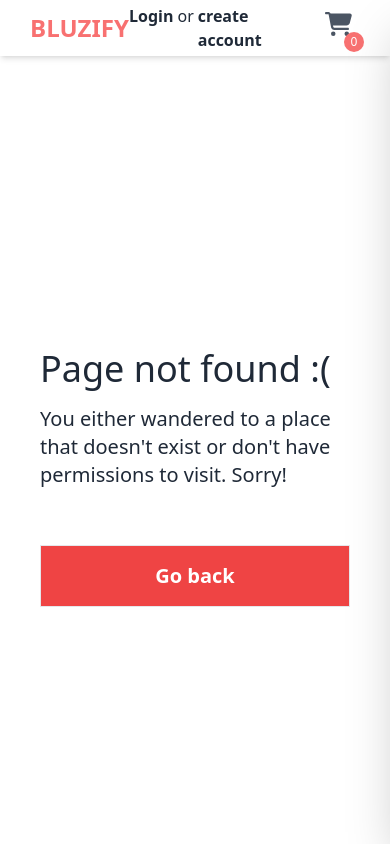
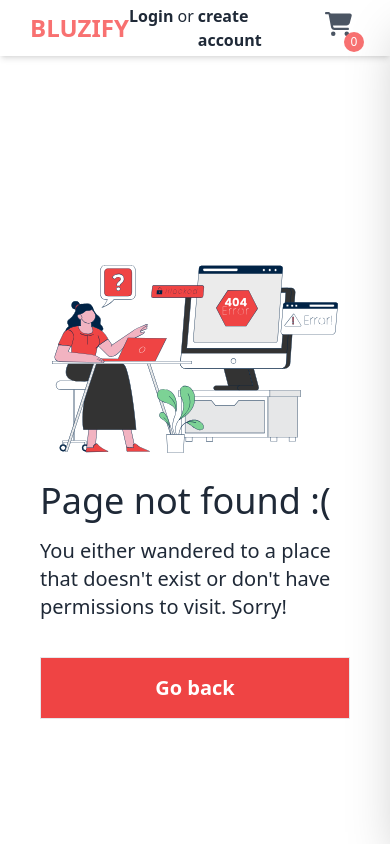
Before and after one commit to petark7/ecommerce, a React (Vite) app: page /register in a window 390 px wide. Shown: the top 844 px of the page. Built offline with nearby package versions, Linux system fonts and the light colour scheme; no server answers.

Commit message:
Not Found
- improve responsiveness

```diff
--- a/src/pages/notfound.jsx
+++ b/src/pages/notfound.jsx
@@ -1,26 +1,38 @@
 import { useNavigate } from 'react-router-dom';
 import Layout from '../components/Layout';
+import notFoundImage from '../assets/notfound.svg';
 
 const NotFound = () => {
 	const navigate = useNavigate();
 
 	return (
 		<Layout>
-			<section className="flex flex-col gap-4 justify-center p-10 h-screen">
+			<section className="flex flex-col md:flex-row md:items-center
+      gap-4 justify-center p-10 h-screen"
+			>
+				<div className="flex flex-col md:flex-row md:items-center md:w-[1000px]">
+					<img className="md:max-w-[400px]" src={notFoundImage} />
+					<div className="flex flex-col gap-4">
+
 						<div className="text-4xl">
 							Page not found :(
 						</div>
+
 						<div className="text-xl">
 							You either wandered to a place that doesn&apos;t exist or don&apos;t have permissions to visit. Sorry!
 						</div>
+
 						<button
 							type="button"
-					className="mt-10 w-full border bg-red-500 text-xl
+							className="md:max-w[100px] mt-5 md:w-[250px] border bg-red-500 text-xl
             text-white py-4 font-semibold"
 							onClick={() => navigate(-1)}
 						>
 							Go back
 						</button>
+
+					</div>
+				</div>
 			</section>
 		</Layout>
 	);
```
Also changed, not shown: .xo-config.json, src/assets/notfound.svg (added). Lines whose indentation alone changed are shown as unchanged.
